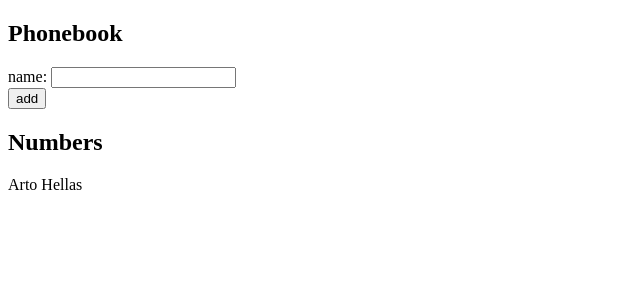
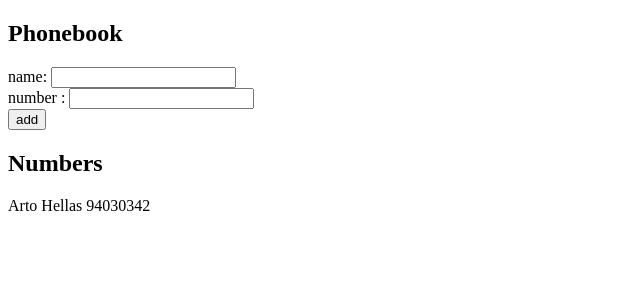
Before and after one commit to OzIheb/phonebook-react, a React (Vite) app: page / in a window 1280 px wide. Shown: the top 300 px of the page, without its empty margins (0-640 px from the left). Built offline with nearby package versions, Linux system fonts and the light colour scheme.

Commit message:
Add numbers display functionality

```diff
--- a/src/App.jsx
+++ b/src/App.jsx
@@ -1,8 +1,11 @@
 import { useState } from "react";
 
 const App = () => {
-  const [persons, setPersons] = useState([{ name: "Arto Hellas" }]);
+  const [persons, setPersons] = useState([
+    { name: "Arto Hellas", num: "94030342" },
+  ]);
   const [newName, setNewName] = useState("");
+  const [newNum, setNewNum] = useState("");
 
   const addPerson = (event) => {
     event.preventDefault();
@@ -10,16 +13,35 @@ const App = () => {
     console.log("new name", newName);
     const newPerson = {
       name: newName,
+      num: newNum,
     };
-    setPersons(persons.concat(newPerson));
-    setNewName("");
+    let checker;
+    persons.every((person) => {
+      if ((checker = person.name === newPerson.name)) {
+        checker === true;
+        return false;
+      }
+      return true;
+    });
+    if (checker === false) {
+      setPersons(persons.concat(newPerson));
+      setNewName("");
+      setNewNum("");
+    } else alert(`${newName} is already added to the phonebook`);
   };
   const displayPersons = persons.map((person) => {
-    return <div>{person.name}</div>;
+    return (
+      <div>
+        {person.name} {person.num}
+      </div>
+    );
   });
   const updatePersons = (event) => {
     console.log(event.target.value);
     setNewName(event.target.value);
+  };
+  const updateNum = (event) => {
+    setNewNum(event.target.value);
   };
 
   return (
@@ -27,7 +49,10 @@ const App = () => {
       <h2>Phonebook</h2>
       <form onSubmit={addPerson}>
         <div>
-          name: <input value={newName} onChange={updatePersons} />
+          name: <input value={newName} onChange={updatePersons} />{" "}
+        </div>
+        <div>
+          number : <input value={newNum} onChange={updateNum} />
         </div>
         <div>
           <button type="submit">add</button>
```
